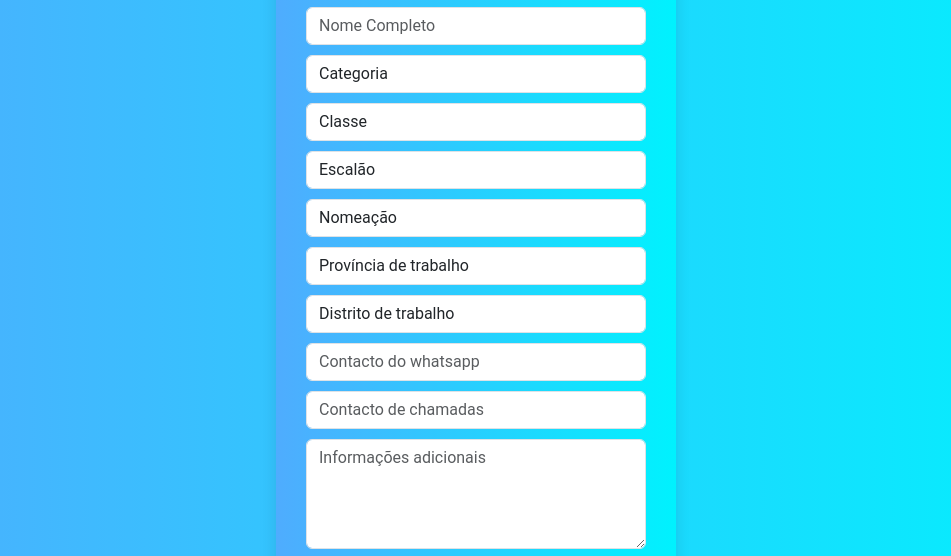
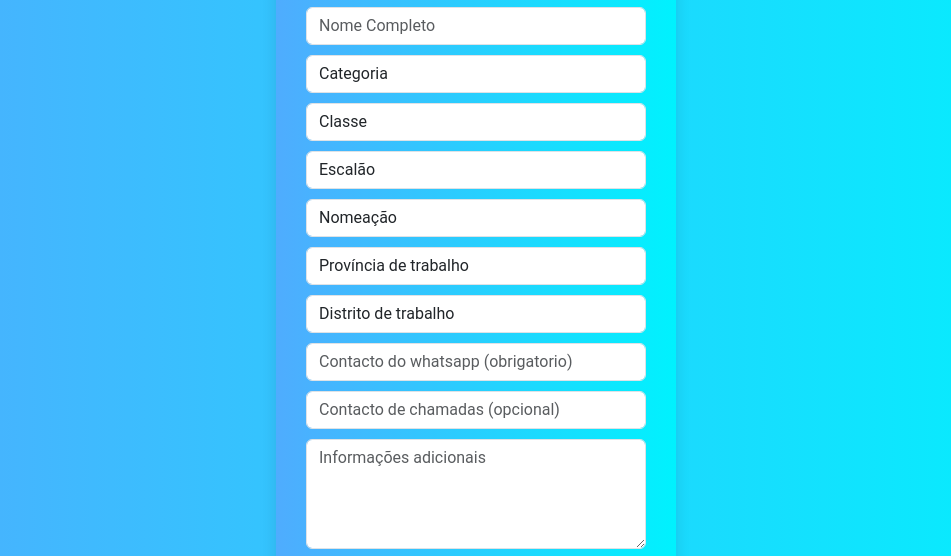
Before and after one commit to permutas/moz, a plain HTML site: page dados1.html in a window 1280 px wide. Shown: the part 394-950 px from the top of the page, without its empty margins (164-1115 px from the left). Drawn offline with nearby package versions, Linux system fonts and the light colour scheme; no server answers.

Commit message:
Add files via upload

```diff
--- a/dados1.html
+++ b/dados1.html
@@ -121,8 +121,8 @@
       <option value="">Distrito de trabalho</option>
     </select>
 
-    <input type="text" id="celularContatoInput" class="form-control" placeholder="Contacto do whatsapp" maxlength="9" required>
-    <input type="text" id="celularPessoalInput" class="form-control" placeholder="Contacto de chamadas" maxlength="9">
+    <input type="text" id="celularContatoInput" class="form-control" placeholder="Contacto do whatsapp (obrigatorio)" maxlength="9" required>
+    <input type="text" id="celularPessoalInput" class="form-control" placeholder="Contacto de chamadas (opcional)" maxlength="9">
 
     <!-- Novo campo de informações adicionais -->
     <textarea id="informacoesAdicionaisInput" class="form-control" placeholder="Informações adicionais" rows="4"></textarea>
```
Also changed, not shown: aprovacao.html (+1 -1 lines).
